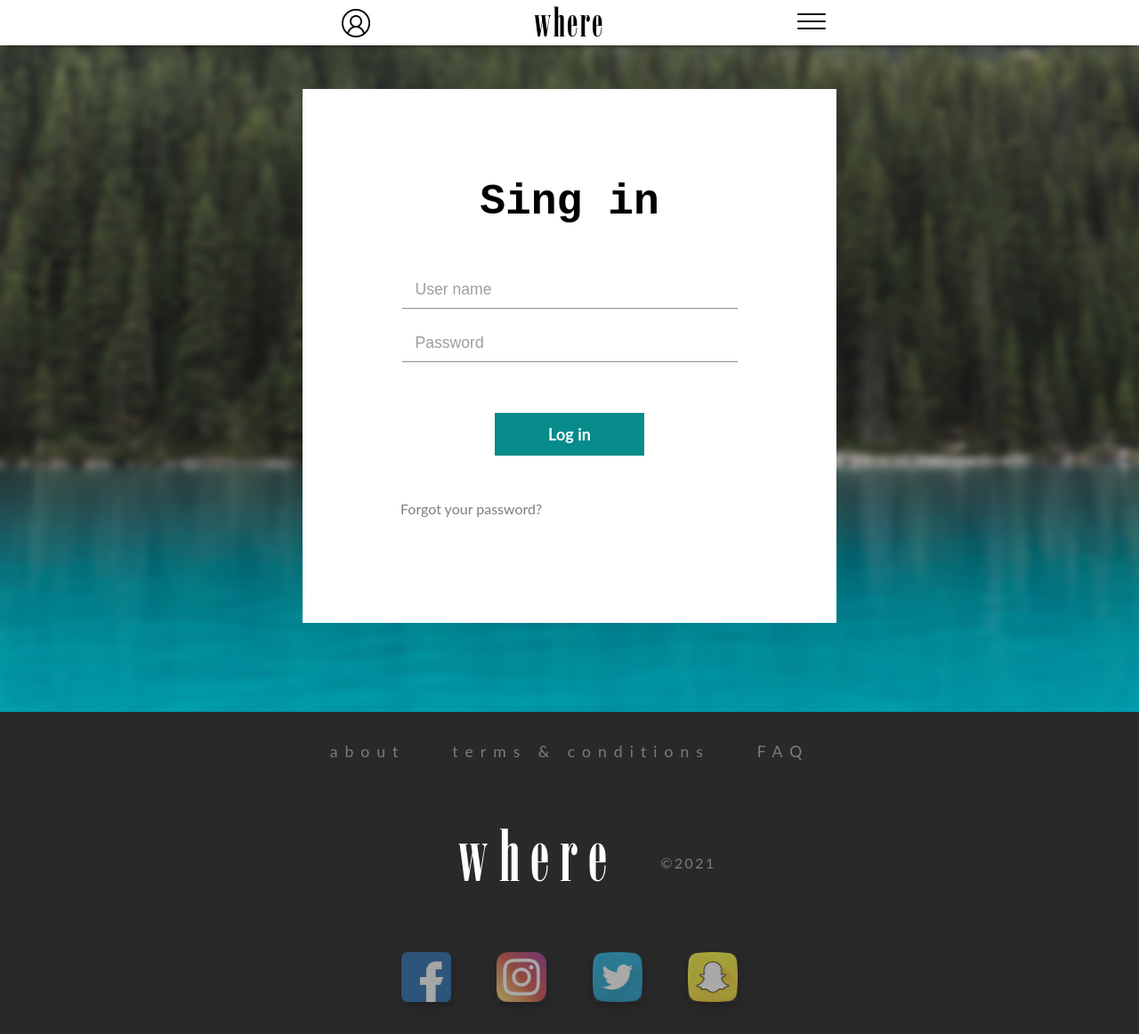
After one commit to Jakbu4/where, a Django app: page /login/ in a window 1280 px wide. The commit adds this page. Shown: the whole page at 89% size. Run offline with Django 3.2, Linux system fonts and the light colour scheme; some web fonts are replaced.

Commit message:
login form

```diff
--- /dev/null
+++ b/places/static/css/login_style.css
@@ -0,0 +1,130 @@
+:root {
+    --green: rgb(7, 139, 139);
+}
+body{
+    overflow-x: hidden;
+}
+#bg{
+    background-image: url('../assets/1.jpg');
+    position: absolute;
+    background-position: center;
+    background-repeat: no-repeat;
+    background-size: cover;
+    height: 100vh;
+    width: 100%;
+    filter:blur(4px);
+        -o-filter:blur(4px);
+        -ms-filter:blur(4px);
+        -moz-filter:blur(4px);
+        -webkit-filter:blur(4px);
+    transform: scale(1.03);
+}
+#login_field{
+    height: 100vh;
+    width: 100%;
+}
+#login_form{
+    width: 600px;
+    height: 600px;
+    margin: 0;
+    position: absolute;
+    top: 50%;
+    left: 50%;
+    transform: translate(-50%, -50%);
+    background-color: white;
+
+}
+h2{
+    text-align: center;
+    font-family: 'Courier new';
+    font-size: 300%;
+    margin-top: 100px;
+    margin-bottom: 50px;
+}
+#form_input{
+    border: none;
+    border-bottom: 1px solid rgb(143, 143, 143);
+    font-size: 110%;
+    width: 60%;
+    line-height: 40px;
+    padding-left: 15px;
+    outline: none;
+    margin-bottom: 17px;
+}
+#form_input::placeholder{
+    opacity: 0.7;
+}
+#login_button{
+    background-color: var(--green); /* Green */
+    font-family: 'Lato';
+    color: white;
+    text-align: center;
+    text-decoration: none;
+    display: inline-block;
+    font-size: 18px;
+    font-weight: bold;
+    margin-top: 40px;
+    cursor: pointer;
+    border: none;
+    padding: 13px 60px;
+}
+#login_button:hover{
+    padding: 10px 57px;
+    border: 3px solid var(--green);
+    color: var(--green);
+    background-color: white;
+    transition-duration: 150ms;
+}
+#login_form p{
+    font-family: 'Lato';
+    margin-left: 110px;
+    margin-top: 50px;
+    cursor: pointer;
+    opacity: 0.5;
+}
+#login_form p:hover{
+    opacity: 1;
+    color: var(--green);
+}
+
+
+
+
+@media screen and (max-width: 1200px) {}
+@media screen and (max-width: 700px) {
+    #login_form{
+        zoom: 0.9;
+    }
+}
+@media screen and (max-width: 600px) {
+    #login_form{
+        zoom: 0.8;
+        font-size: 130%;
+    }
+    #form_input{
+        margin-bottom: 30px;
+    }
+    #login_button{
+        font-size: 130%;
+    }
+}
+@media screen and (max-width: 500px) {
+    #login_form{
+        zoom: 0.7;
+    }
+}
+@media screen and (max-width: 500px) {
+    #login_form{
+        zoom: 0.6;
+    }
+}
+@media screen and (max-width: 400px) {
+    #login_form{
+        zoom: 0.5;
+    }
+}
+@media screen and (max-width: 300px) {
+    #login_form{
+        zoom: 0.4;
+    }
+}
--- a/places/templates/places/base.html
+++ b/places/templates/places/base.html
@@ -42,6 +42,8 @@
 
         {% block register %}{% endblock register %}
 
+        {% block login %}{% endblock login %}
+
         <footer onmousedown="return false" onselectstart="return false">
             <ol id="footer_menu">
 				<a href=""><li class="footer_menu">about</li></a>
--- /dev/null
+++ b/places/templates/places/login.html
@@ -0,0 +1,23 @@
+{% extends 'places/base.html' %}
+{% load static %}
+
+{% block login %}
+    <link rel="stylesheet" type="text/css" href="{% static 'css/login_style.css' %}">
+
+    <div id="bg"></div>
+            <div id="login_field">
+                <div id="login_form">
+                    <center>
+                        <h2>Sing in</h2>
+                        <form method="POST">
+
+                                <input type="text" name="first_name" id="form_input" placeholder="User name"><br>
+                                <input type="password" name="password" id="form_input" placeholder="Password"><br>
+                                <input id='login_button' type="submit" value="Log in">
+
+                        </form>
+                    </center>
+                        <p>Forgot your password?</p>
+                </div>
+            </div>
+{% endblock login %}
--- a/places/templates/places/register.html
+++ b/places/templates/places/register.html
@@ -17,13 +17,12 @@
                             <h2>REGISTER HERE</h2>
                             <form method="POST">
                                 <center>
-                                    <input type="text" name="first_name" id="form_input" placeholder="First name"><br>
-                                    <input type="text" name="last_name" id="form_input" placeholder="Last name"><br>
+                                    <input type="text" name="user_name" id="form_input" placeholder="User name"><br>
                                     <input type="email" name="email" id="form_input" placeholder="Email"><br>
                                     <input type="password" name="password" id="form_input" placeholder="Password"><br>
                                     <input type="password" name="re_password" id="form_input" placeholder="Confirm password"><br>
                                 </center>
-                                <label><input type="checkbox" name="register_checkbox" id="register_checkbox"> I agree to the <a href=""">Terms and Conditions </a></label><br>
+                                <label><input type="checkbox" name="register_checkbox" id="register_checkbox"> I agree to the <a class='terms_link' href="">Terms and Conditions </a></label><br>
                                 <input id='register_submit_button' type="submit" value="Register">
                             </form>
 
--- a/places/urls.py
+++ b/places/urls.py
@@ -4,6 +4,7 @@ from . import views
 # url configuration
 
 urlpatterns = [
-    path('', views.homeview, name='home'),
+    path('', views.home, name='home'),
     path('register/', views.register, name='register'),
+    path('login/', views.login, name='login'),
 ]
--- a/places/views.py
+++ b/places/views.py
@@ -3,8 +3,11 @@ from django.shortcuts import render
 # Create your views here.
 
 
-def homeview(request):
+def home(request):
     return render(request, "places/home.html", {})
 
 def register(request):
     return render(request, "places/register.html", {})
+
+def login(request):
+    return render(request, "places/login.html", {})
```
Also changed, not shown: places/static/css/register_style.css (+14 -2 lines).
